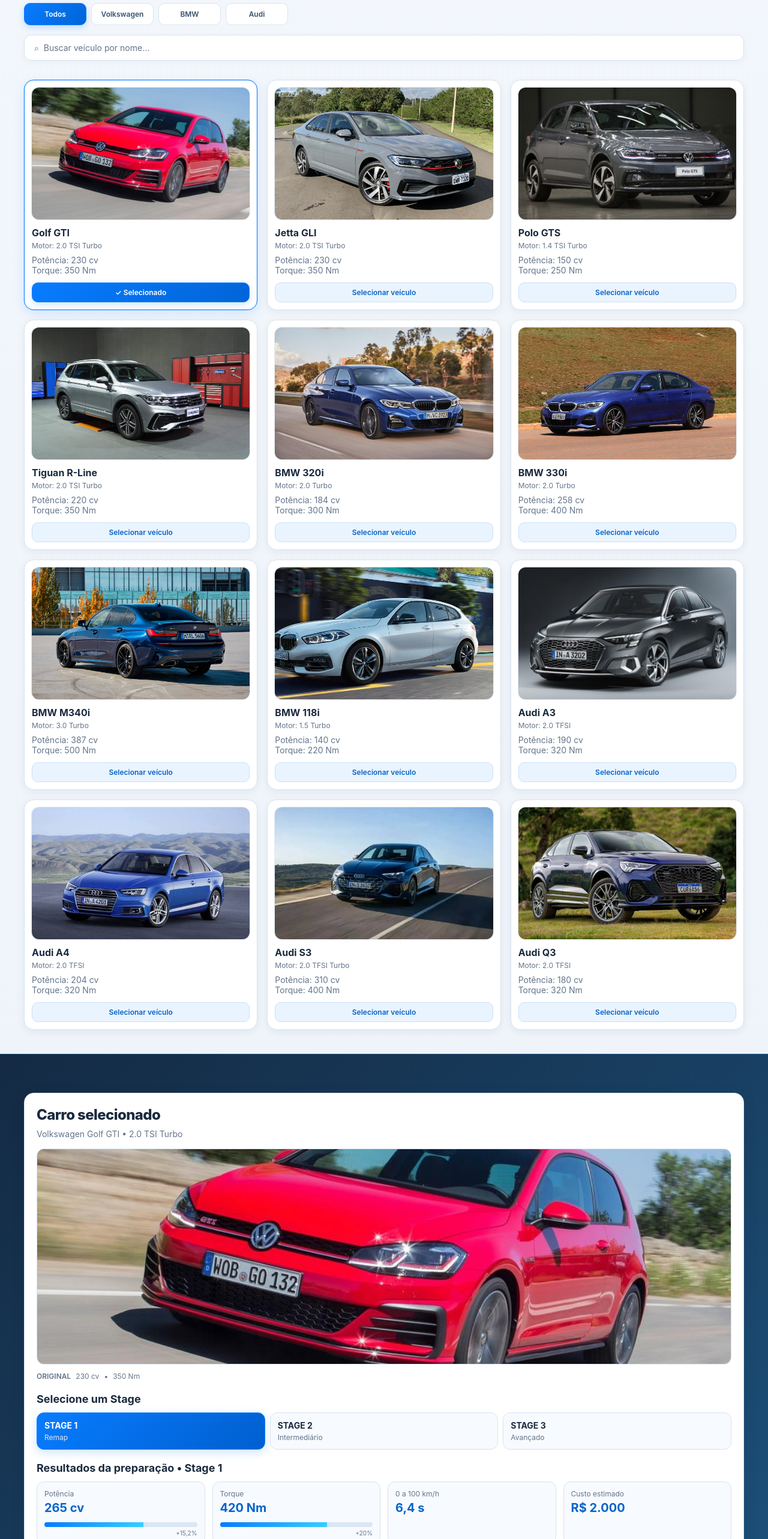
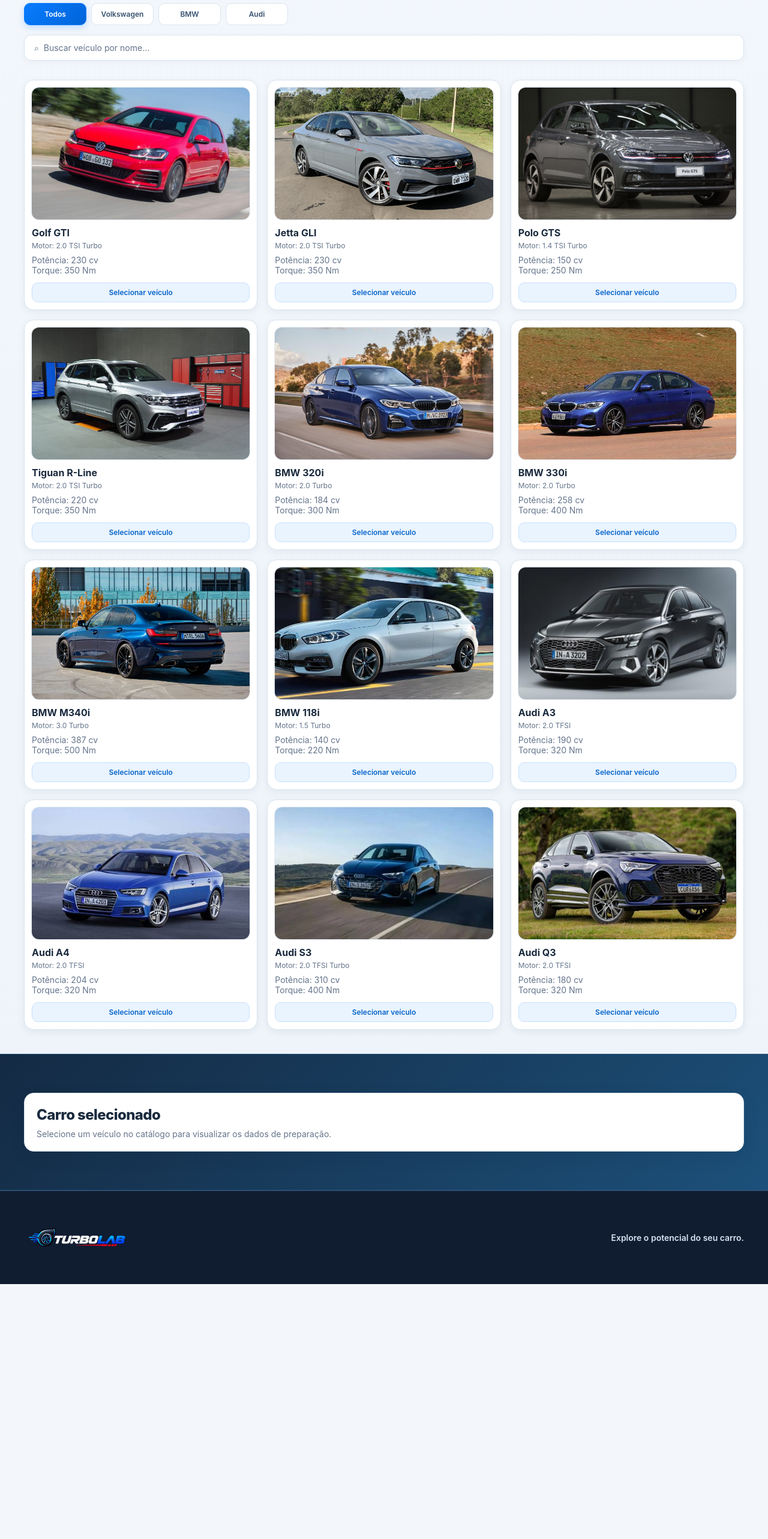
Before and after one commit to lucasPollo/projeto-turboLab, a React (Vite) app: page / in a window 1280 px wide. Shown: the part 800-3366 px from the top of the page at 60% size. After the commit the page ends 2941 px from the top, so only its background shows below. Built offline with nearby package versions, Linux system fonts and the light colour scheme.

Commit message:
feat: implementa filtros e selecao de stages com useState

```diff
--- a/src/App.tsx
+++ b/src/App.tsx
@@ -1,3 +1,4 @@
+import { useState } from 'react'
 import './App.css'
 import FiltroMarcas from './components/FiltroMarcas'
 import Footer from './components/Footer'
@@ -6,9 +7,48 @@ import ListaCarros from './components/ListaCarros'
 import ListaStages from './components/ListaStages'
 import { carros } from './data/carros'
 import { stages } from './data/stages'
+import type { Carro, OpcaoMarca, Stage } from './data/tipos'
+
+const marcas = Array.from(new Set(carros.map((carro) => carro.marca)))
+
+const formatadorNumero = new Intl.NumberFormat('pt-BR', {
+  maximumFractionDigits: 1,
+})
+
+const formatadorPercentual = new Intl.NumberFormat('pt-BR', {
+  maximumFractionDigits: 1,
+  signDisplay: 'always',
+})
+
+function calcularGanho(valorPreparado: number, valorOriginal: number) {
+  return ((valorPreparado - valorOriginal) / valorOriginal) * 100
+}
 
 function App() {
-  const carroSelecionado = carros[0]
+  const [carroSelecionado, setCarroSelecionado] = useState<Carro | null>(null)
+  const [marcaSelecionada, setMarcaSelecionada] = useState<OpcaoMarca>('Todos')
+  const [stageSelecionado, setStageSelecionado] = useState<Stage>(stages[0])
+
+  const carrosFiltrados = marcaSelecionada === 'Todos'
+    ? carros
+    : carros.filter((carro) => carro.marca === marcaSelecionada)
+
+  const desempenhoDoStage = stageSelecionado.desempenho
+  const desempenho = desempenhoDoStage?.carroId === carroSelecionado?.id
+    ? desempenhoDoStage
+    : undefined
+  const ganhoPotencia = desempenho && carroSelecionado
+    ? calcularGanho(desempenho.potencia, carroSelecionado.potencia)
+    : null
+  const ganhoTorque = desempenho && carroSelecionado
+    ? calcularGanho(desempenho.torque, carroSelecionado.torque)
+    : null
+
+  function alternarCarroSelecionado(carro: Carro) {
+    setCarroSelecionado((carroAtual) => (
+      carroAtual?.id === carro.id ? null : carro
+    ))
+  }
 
   return (
     <div className="app-shell">
@@ -47,7 +87,11 @@ function App() {
 
           {/* FILTROS */}
           <div className="catalog__controls">
-            <FiltroMarcas />
+            <FiltroMarcas
+              marcas={marcas}
+              marcaSelecionada={marcaSelecionada}
+              aoSelecionarMarca={setMarcaSelecionada}
+            />
 
             {/* BUSCA */}
             <div className="search-field">
@@ -65,7 +109,11 @@ function App() {
           </div>
 
           {/* GRID DE VEÍCULOS */}
-          <ListaCarros carros={carros} />
+          <ListaCarros
+            carros={carrosFiltrados}
+            carroSelecionado={carroSelecionado}
+            aoSelecionarCarro={alternarCarroSelecionado}
+          />
         </section>
 
         {/* SIMULAÇÃO DE PERFORMANCE */}
@@ -76,7 +124,13 @@ function App() {
               Carro selecionado
             </h2>
 
-            <p className="simulation__subtitle">
+            {carroSelecionado === null ? (
+              <p className="simulation__subtitle" role="status">
+                Selecione um veículo no catálogo para visualizar os dados de preparação.
+              </p>
+            ) : (
+              <>
+              <p className="simulation__subtitle">
               {carroSelecionado.marca} {carroSelecionado.nome} • {carroSelecionado.motor}
             </p>
 
@@ -102,12 +156,22 @@ function App() {
               Selecione um Stage
             </h3>
 
-            <ListaStages stages={stages} />
+            <ListaStages
+              stages={stages}
+              stageSelecionado={stageSelecionado}
+              aoSelecionarStage={setStageSelecionado}
+            />
 
             {/* RESULTADOS DA PREPARAÇÃO */}
             <h3 className="simulation__section-title">
-              Resultados da preparação • Stage 1
+              Resultados da preparação • {stageSelecionado.nome}
             </h3>
+
+            {!desempenho && (
+              <p className="simulation__subtitle" role="status">
+                Dados de desempenho ainda não disponíveis para este veículo e stage.
+              </p>
+            )}
 
             <div className="performance-grid">
               {/* POTÊNCIA */}
@@ -117,15 +181,20 @@ function App() {
                 </p>
 
                 <h4 className="performance-card__value">
-                  265 cv
+                  {desempenho ? `${desempenho.potencia} cv` : '—'}
                 </h4>
 
                 <div className="performance-card__track">
-                  <div className="performance-card__fill performance-card__fill--power" />
+                  <div
+                    className="performance-card__fill performance-card__fill--power"
+                    style={{ width: `${desempenho?.larguraBarraPotencia ?? 0}%` }}
+                  />
                 </div>
 
                 <p className="performance-card__gain">
-                  +15,2%
+                  {ganhoPotencia === null
+                    ? 'Não disponível'
+                    : `${formatadorPercentual.format(ganhoPotencia)}%`}
                 </p>
               </article>
 
@@ -136,15 +205,20 @@ function App() {
                 </p>
 
                 <h4 className="performance-card__value">
-                  420 Nm
+                  {desempenho ? `${desempenho.torque} Nm` : '—'}
                 </h4>
 
                 <div className="performance-card__track">
-                  <div className="performance-card__fill performance-card__fill--torque" />
+                  <div
+                    className="performance-card__fill performance-card__fill--torque"
+                    style={{ width: `${desempenho?.larguraBarraTorque ?? 0}%` }}
+                  />
                 </div>
 
                 <p className="performance-card__gain">
-                  +20%
+                  {ganhoTorque === null
+                    ? 'Não disponível'
+                    : `${formatadorPercentual.format(ganhoTorque)}%`}
                 </p>
               </article>
 
@@ -155,7 +229,9 @@ function App() {
                 </p>
 
                 <h4 className="performance-card__value">
-                  6,4 s
+                  {desempenho
+                    ? `${formatadorNumero.format(desempenho.tempoZeroACem)} s`
+                    : '—'}
                 </h4>
               </article>
 
@@ -166,10 +242,14 @@ function App() {
                 </p>
 
                 <h4 className="performance-card__value">
-                  R$ 2.000
+                  {desempenho
+                    ? `R$ ${formatadorNumero.format(desempenho.custo)}`
+                    : '—'}
                 </h4>
               </article>
             </div>
+              </>
+            )}
           </div>
         </section>
       </main>
--- a/src/components/CarroCard.tsx
+++ b/src/components/CarroCard.tsx
@@ -2,10 +2,11 @@ import type { Carro } from '../data/tipos'
 
 type CarroCardProps = {
   carro: Carro
-  selecionado?: boolean
+  selecionado: boolean
+  aoSelecionar: (carro: Carro) => void
 }
 
-function CarroCard({ carro, selecionado = false }: CarroCardProps) {
+function CarroCard({ carro, selecionado, aoSelecionar }: CarroCardProps) {
   const nomeCompleto = carro.nome.startsWith(carro.marca)
     ? carro.nome
     : `${carro.marca} ${carro.nome}`
@@ -24,6 +25,8 @@ function CarroCard({ carro, selecionado = false }: CarroCardProps) {
       <button
         type="button"
         className={`vehicle-card__button${selecionado ? ' vehicle-card__button--selected' : ''}`}
+        aria-pressed={selecionado}
+        onClick={() => aoSelecionar(carro)}
       >
         {selecionado ? '✓ Selecionado' : 'Selecionar veículo'}
       </button>
--- a/src/components/FiltroMarcas.tsx
+++ b/src/components/FiltroMarcas.tsx
@@ -1,24 +1,31 @@
-function FiltroMarcas() {
+import type { Marca, OpcaoMarca } from '../data/tipos'
+
+type FiltroMarcasProps = {
+  marcas: Marca[]
+  marcaSelecionada: OpcaoMarca
+  aoSelecionarMarca: (marca: OpcaoMarca) => void
+}
+
+function FiltroMarcas({
+  marcas,
+  marcaSelecionada,
+  aoSelecionarMarca,
+}: FiltroMarcasProps) {
+  const opcoes: OpcaoMarca[] = ['Todos', ...marcas]
+
   return (
     <div className="brand-filters" aria-label="Filtrar por marca">
-      <button
-        type="button"
-        className="brand-filter brand-filter--active"
-      >
-        Todos
-      </button>
-
-      <button type="button" className="brand-filter">
-        Volkswagen
-      </button>
-
-      <button type="button" className="brand-filter">
-        BMW
-      </button>
-
-      <button type="button" className="brand-filter">
-        Audi
-      </button>
+      {opcoes.map((marca) => (
+        <button
+          key={marca}
+          type="button"
+          className={`brand-filter${marca === marcaSelecionada ? ' brand-filter--active' : ''}`}
+          aria-pressed={marca === marcaSelecionada}
+          onClick={() => aoSelecionarMarca(marca)}
+        >
+          {marca}
+        </button>
+      ))}
     </div>
   )
 }
--- a/src/components/ListaCarros.tsx
+++ b/src/components/ListaCarros.tsx
@@ -3,16 +3,23 @@ import CarroCard from './CarroCard'
 
 type ListaCarrosProps = {
   carros: Carro[]
+  carroSelecionado: Carro | null
+  aoSelecionarCarro: (carro: Carro) => void
 }
 
-function ListaCarros({ carros }: ListaCarrosProps) {
+function ListaCarros({
+  carros,
+  carroSelecionado,
+  aoSelecionarCarro,
+}: ListaCarrosProps) {
   return (
     <div className="vehicle-grid">
       {carros.map((carro) => (
         <CarroCard
           key={carro.id}
           carro={carro}
-          selecionado={carro.id === 'golf-gti'}
+          selecionado={carro.id === carroSelecionado?.id}
+          aoSelecionar={aoSelecionarCarro}
         />
       ))}
     </div>
--- a/src/components/ListaStages.tsx
+++ b/src/components/ListaStages.tsx
@@ -3,16 +3,23 @@ import StageCard from './StageCard'
 
 type ListaStagesProps = {
   stages: Stage[]
+  stageSelecionado: Stage
+  aoSelecionarStage: (stage: Stage) => void
 }
 
-function ListaStages({ stages }: ListaStagesProps) {
+function ListaStages({
+  stages,
+  stageSelecionado,
+  aoSelecionarStage,
+}: ListaStagesProps) {
   return (
     <div className="stage-grid">
       {stages.map((stage) => (
         <StageCard
           key={stage.id}
           stage={stage}
-          selecionado={stage.id === 1}
+          selecionado={stage.id === stageSelecionado.id}
+          aoSelecionar={aoSelecionarStage}
         />
       ))}
     </div>
--- a/src/components/StageCard.tsx
+++ b/src/components/StageCard.tsx
@@ -2,12 +2,25 @@ import type { Stage } from '../data/tipos'
 
 type StageCardProps = {
   stage: Stage
-  selecionado?: boolean
+  selecionado: boolean
+  aoSelecionar: (stage: Stage) => void
 }
 
-function StageCard({ stage, selecionado = false }: StageCardProps) {
+function StageCard({ stage, selecionado, aoSelecionar }: StageCardProps) {
   return (
-    <article className={`stage-card${selecionado ? ' stage-card--selected' : ''}`}>
+    <article
+      className={`stage-card${selecionado ? ' stage-card--selected' : ''}`}
+      role="button"
+      tabIndex={0}
+      aria-pressed={selecionado}
+      onClick={() => aoSelecionar(stage)}
+      onKeyDown={(event) => {
+        if (event.key === 'Enter' || event.key === ' ') {
+          event.preventDefault()
+          aoSelecionar(stage)
+        }
+      }}
+    >
       <h4 className="stage-card__title">
         {stage.nome.toUpperCase()}
       </h4>
--- a/src/data/stages.ts
+++ b/src/data/stages.ts
@@ -5,6 +5,15 @@ export const stages: Stage[] = [
     id: 1,
     nome: 'Stage 1',
     descricao: 'Remap',
+    desempenho: {
+      carroId: 'golf-gti',
+      potencia: 265,
+      torque: 420,
+      tempoZeroACem: 6.4,
+      custo: 2000,
+      larguraBarraPotencia: 65,
+      larguraBarraTorque: 70,
+    },
   },
   {
     id: 2,
```
Also changed, not shown: src/data/tipos.ts (+16 -1 lines).
